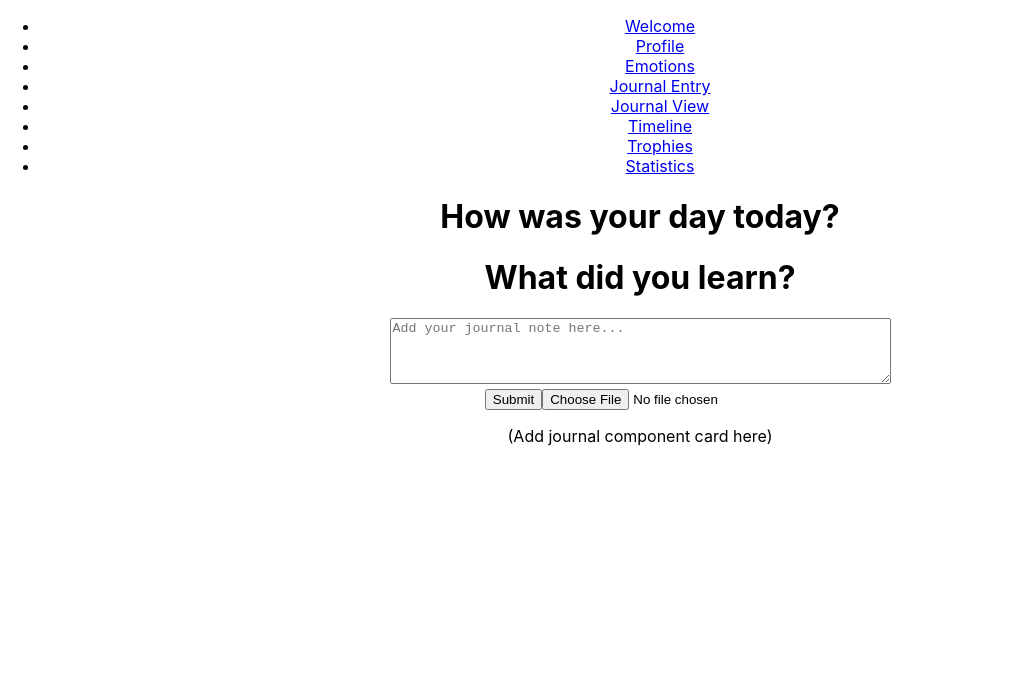
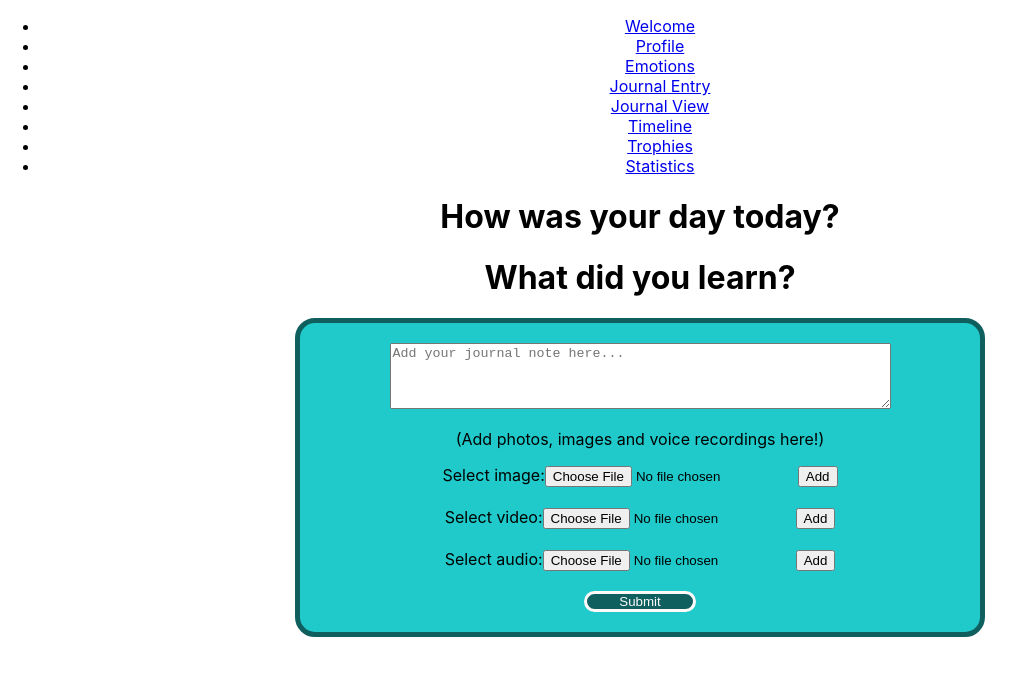
Before and after one commit to Anna-MarieMoss/front-end-final-project-agileavengers, a React (Create React App) app: page /journalentry in a window 1280 px wide. Shown: the top 676 px of the page, without its empty margins (0-1025 px from the left). Built offline with nearby package versions, Linux system fonts and the light colour scheme.

Commit message:
journalentry with basic css styling

```diff
--- a/src/Components/4.Journal_Entry_Page/index.js
+++ b/src/Components/4.Journal_Entry_Page/index.js
@@ -1,4 +1,5 @@
 import React from 'react';
+import './journal.css';
 
 function JournalEntry() {
   return (
@@ -6,6 +7,7 @@ function JournalEntry() {
       <h1>How was your day today?</h1>
       <h1>What did you learn?</h1>
       <div className='container'>
+        <br></br>
         <form>
           <textarea
             className='journalNote'
@@ -15,13 +17,33 @@ function JournalEntry() {
             placeholder='Add your journal note here...'
             type='text'
           ></textarea>
-          <br></br>
-          <button type='submit'>Submit</button>
-          <input type='file' accept='image/x-png,image/jpeg,image/gif' />
+          {/* <br></br> */}
+          {/* <input type='file' accept='image/x-png,image/jpeg,image/gif' /> */}
         </form>
+
+        <p> (Add photos, images and voice recordings here!)</p>
+
+        <form>
+          <label for='img'>Select image:</label>
+          <input type='file' id='img' name='img' accept='image/*' />
+          <input className='align-right' type='submit' value='Add' />
+        </form>
+        <br></br>
+        <form>
+          <label for='video'>Select video:</label>
+          <input type='file' id='video' name='video' accept='video/*' />
+          <input className='align-right' type='submit' value='Add' />
+        </form>
+        <br></br>
+        <form>
+          <label for='audio'>Select audio:</label>
+          <input type='file' id='audio' name='audio' accept='audio/*' />
+          <input className='align-right' type='submit' value='Add' />
+        </form>
+        <br></br>
+        <button type='submit'>Submit</button>
+        <br></br>
       </div>
-
-      <p> (Add journal component card here)</p>
     </div>
   );
 }
--- /dev/null
+++ b/src/Components/4.Journal_Entry_Page/journal.css
@@ -0,0 +1,30 @@
+.container {
+  padding: 10%;
+  border: 5px solid rgb(15, 95, 95);
+  background-color: rgb(32, 202, 202);
+  width: 50%;
+  padding: 0 20px;
+  border-radius: 20px;
+  display: flex;
+  flex-direction: column;
+  /* align-self: center; */
+  margin: auto;
+}
+
+.align-right {
+  justify-self: right;
+}
+
+button {
+  color: snow;
+  border: 3px solid snow;
+  background-color: rgb(15, 95, 95);
+  width: auto;
+  height: auto;
+  padding: 0 5%;
+  border-radius: 20px;
+  display: flex;
+  flex-direction: column;
+  align-self: center;
+  margin: auto;
+}
```
Also changed, not shown: 1 other file (tests, documents, lock files or other folders).
